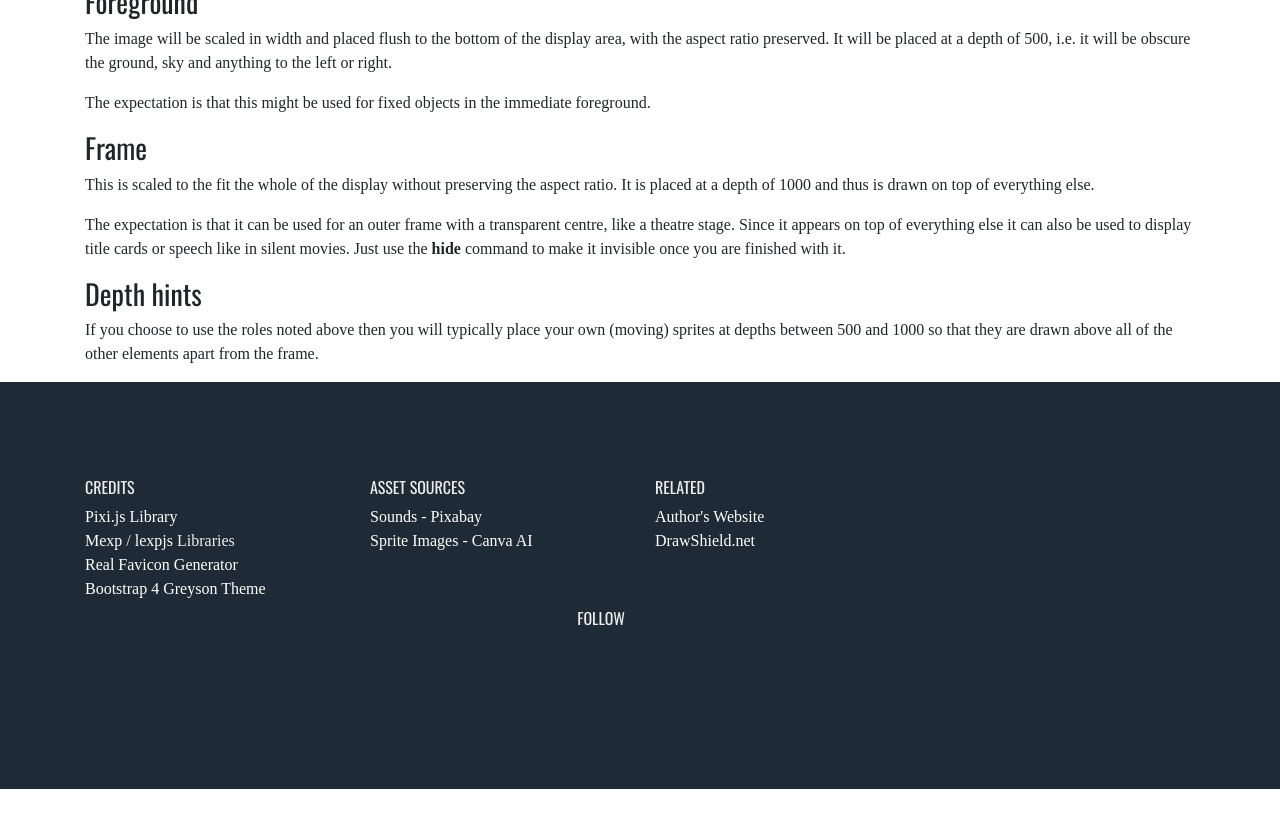
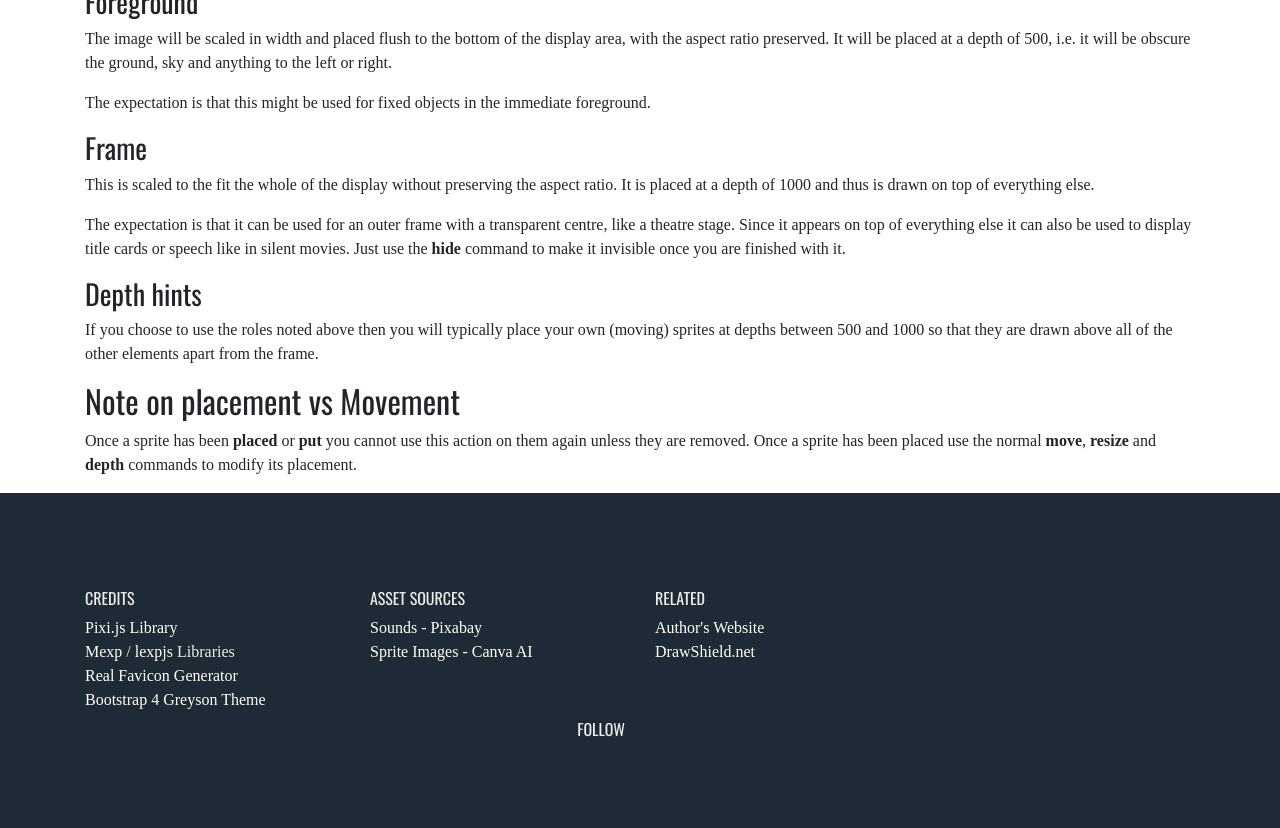
Before and after one commit to karlwilcox/slowglass-js, a Jekyll site: the page built from docs/actions/sprite-placement.md, in a window 1280 px wide and 900 px high, scrolled down 1958 px. Shown: the top 828 px of the window. Built offline with Jekyll 4.4.1, drawn with Linux system fonts in a browser that asks for light colours; nearby versions of some CDN libraries; some web fonts are replaced; before the commit the page ends 2747 px from its top, so only the background shows below that.

Commit message:
Fixes to demos

```diff
--- a/demo/swiss-clock/swiss-clock.txt
+++ b/demo/swiss-clock/swiss-clock.txt
@@ -32,7 +32,7 @@ scene swiss-clock
         # Pick up the parameters passed in to us
         assign size xpos ypos darkness as $PARAMETERS
         # Clock is ready, now position it
-        place clock at $xpos $ypos depth 300 size $size $size
+        place clock at $xpos $ypos depth 300
         darken clock to $darkness
         # Now set the current time
         rotate secondhand to ($SECONDS * 6)
@@ -46,6 +46,9 @@ scene swiss-clock
 
     every 1 second
         rotate secondhand to ($SECONDS * 6)
+
+after 1 seconds // give time to load
+ resize clock $size $size
 end scene
 
 notes
--- a/docs/actions/sprite-placement.md
+++ b/docs/actions/sprite-placement.md
@@ -146,3 +146,10 @@ If you choose to use the roles noted above then you will typically
 place your own (moving) sprites at depths between 500 and 1000 so
 that they are drawn above all of the other elements apart from
 the frame.
+
+## Note on placement vs Movement
+
+Once a sprite has been **placed** or **put** you cannot use this
+action on them again unless they are removed. Once a sprite has
+been placed use the normal **move**, **resize** and **depth**
+commands to modify its placement.
```
Also changed, not shown: demo/runner/runner.txt (+6 -6 lines), src/scene.js (+11 -5 lines), src/sgsprite.js (+3 -8 lines).
